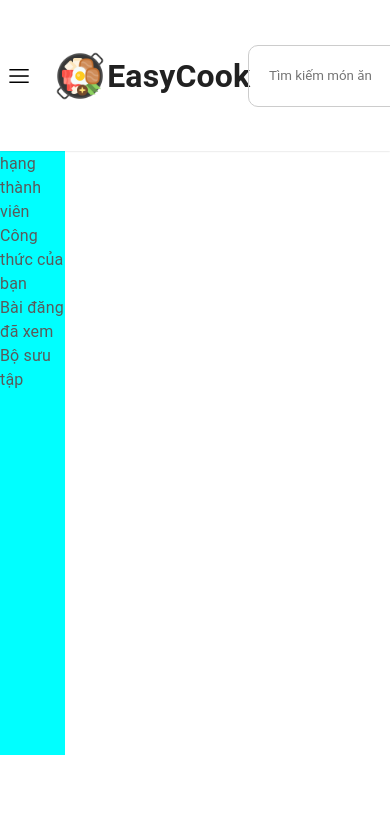
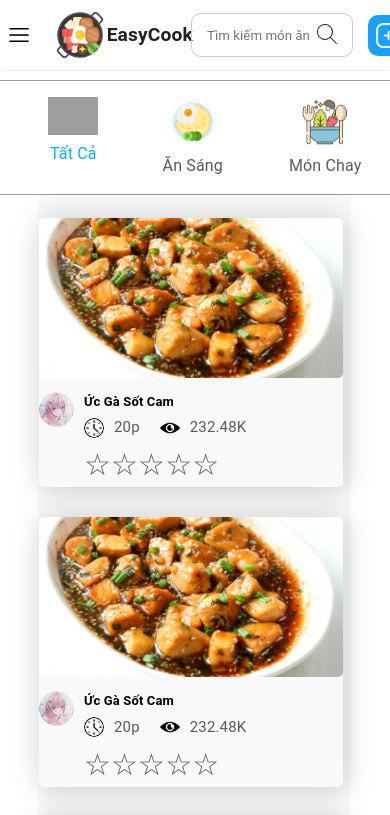
Before and after one commit to QuangThienSix/EasyCook, a React (Create React App) app in the folder FE/: page / in a window 390 px wide. Shown: the top 815 px of the page. Built offline with nearby package versions, Linux system fonts and the light colour scheme; grey boxes are pictures that could not be loaded.

Commit message:
Update CSS Home

```diff
--- a/FE/src/App.css
+++ b/FE/src/App.css
@@ -21,6 +21,7 @@
 }
 
 .contain{
+	width: 100%;
 	flex: 5;
 }
 
--- a/FE/src/constants/route.ts
+++ b/FE/src/constants/route.ts
@@ -1,4 +1,4 @@
-export const HOME = '/home';
+export const HOME = '/';
 export const RANKING = '/ranking';
 export const MY_RECIPE = '/my-recipe';
 export const POSTS_VIEWTED = '/posts-viewted';
--- a/FE/src/pages/home/style.css
+++ b/FE/src/pages/home/style.css
@@ -58,3 +58,51 @@
   margin-right: 0;
 }
 /* end filter css */
+
+@media (max-width: 900px) {
+	/* .menu-icon {
+	  display: none;
+	} */
+	.side-bar {
+	  display: none;
+	}
+	.logo-icon {
+	  width: 40px;
+	}
+	.logo-text {
+	  font-size: larger;
+	}
+
+	.nav-middle .search-box {
+	  padding: 5px 15px;
+	}
+	.nav-middle .search-box input {
+	  width: 110px;
+	}
+	.search-icon {
+	  height: 25px;
+	}
+
+	a.button {
+	  padding: 8px 0px 8px 8px;
+	  background-color: #18a0fb;
+	  border-radius: 10px;
+	  margin-right: 30px;
+	}
+
+	.nav-right .button-text{
+	  display: none;
+	}
+	.nav-right .user-icon {
+	  display: block;
+	  width: 35px;
+	}
+	.container-card {
+	  margin: 0 10%;
+	}
+
+	.categories {
+	  padding: 1rem 0 1rem 0;
+	  margin-left: 0;
+	}
+  }
```
Lines whose indentation alone changed are shown as unchanged.
